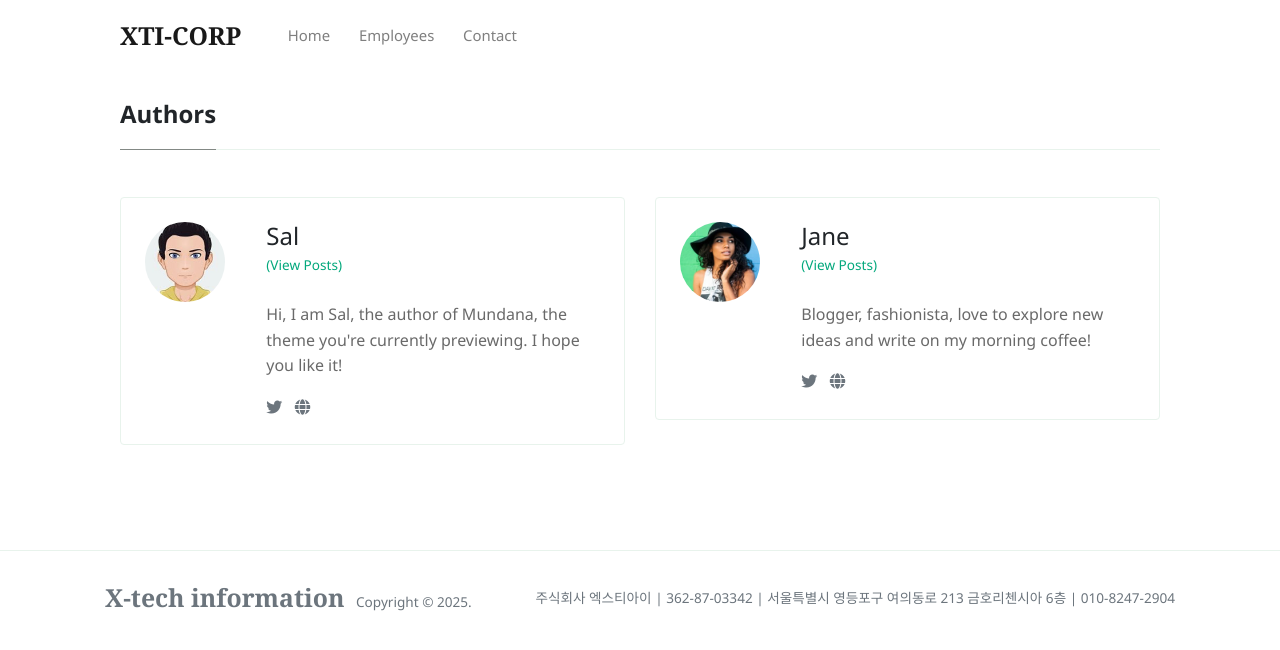
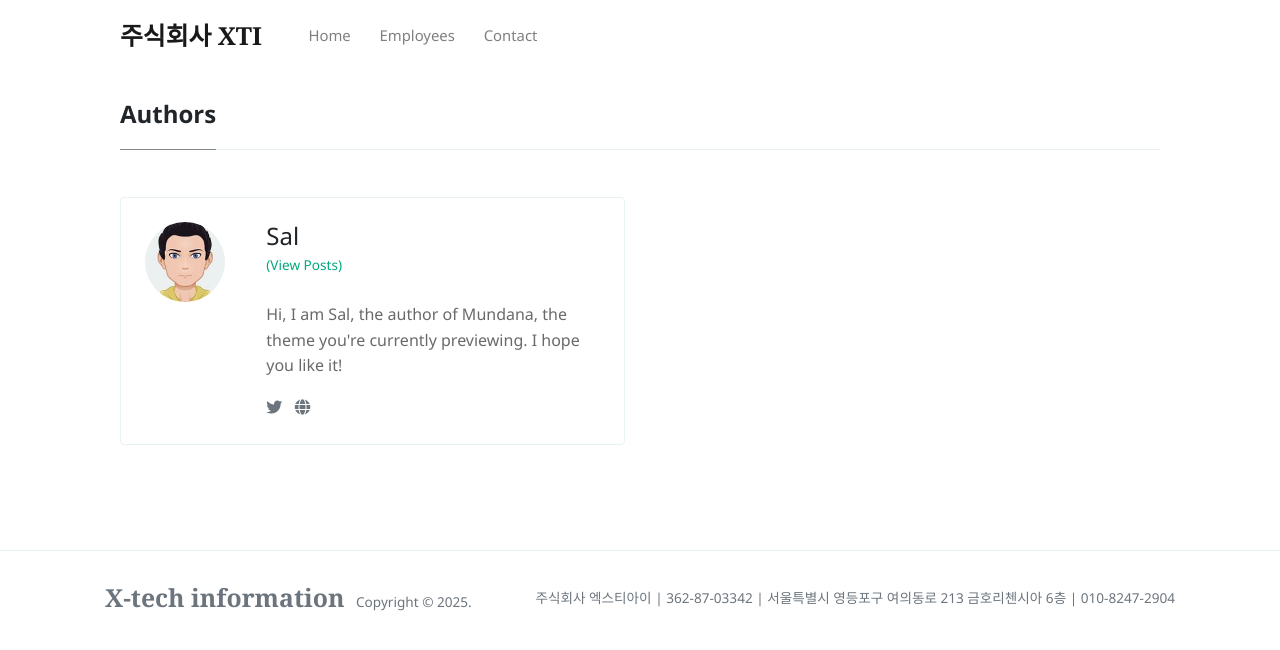
Before and after one commit to skps2000/XTI_CORP, a Jekyll site: the page built from _pages/authors-list.html, in a window 1280 px wide. Shown: the top 650 px of the page. Built offline with Jekyll 4.4.1, drawn with Linux system fonts in a browser that asks for light colours; nearby versions of some CDN libraries; some of the changed lines change nothing that is shown.

Commit message:
Update _config.yml

```diff
--- a/_config.yml
+++ b/_config.yml
@@ -1,5 +1,5 @@
 # Site
-name: 'XTI-CORP'
+name: '주식회사 XTI'
 description: 'Xtension information Tech'
 logo: 'assets/images/logo.png'
 favicon: 'assets/images/favicon.ico'
@@ -28,13 +28,13 @@ authors:
       email:          wowthemesnet@gmail.com
       twitter:        https://twitter.com/wowthemesnet
 
-    jane:
-      name:           Jane
-      site:           https://www.wowthemes.net
-      avatar:         /assets/images/avatar2.jpg
-      bio:            "Blogger, fashionista, love to explore new ideas and write on my morning coffee!"
-      email:          fakemail@gmail.com
-      twitter:        https://twitter.com/wowthemesnet
+    # jane:
+    #   name:           Jane
+    #   site:           https://www.wowthemes.net
+    #   avatar:         /assets/images/avatar2.jpg
+    #   bio:            "Blogger, fashionista, love to explore new ideas and write on my morning coffee!"
+    #   email:          fakemail@gmail.com
+    #   twitter:        https://twitter.com/wowthemesnet
 
 # Defaults
 defaults:
```
